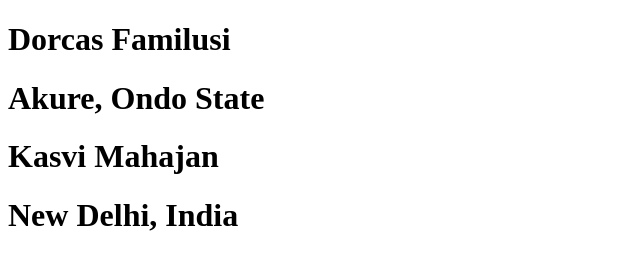
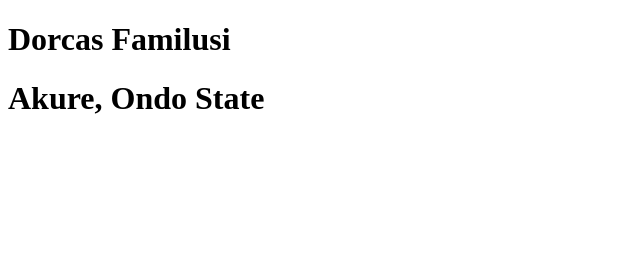
Before and after one commit to DorcasFamilusi/SheHacks6HO, a plain HTML site: page index.html in a window 1280 px wide. Shown: the whole page, without its empty margins (0-640 px from the left). Drawn offline with Linux system fonts and the light colour scheme.

Commit message:
removed name

```diff
--- a/index.html
+++ b/index.html
@@ -8,8 +8,6 @@
   <body>
     <h1>Dorcas Familusi</h1>
     <h1>Akure, Ondo State</h1>
-    <h1>Kasvi Mahajan</h1>
-    <h1>New Delhi, India</h1>
     <script src="" async defer></script>
   </body>
 </html>
```
